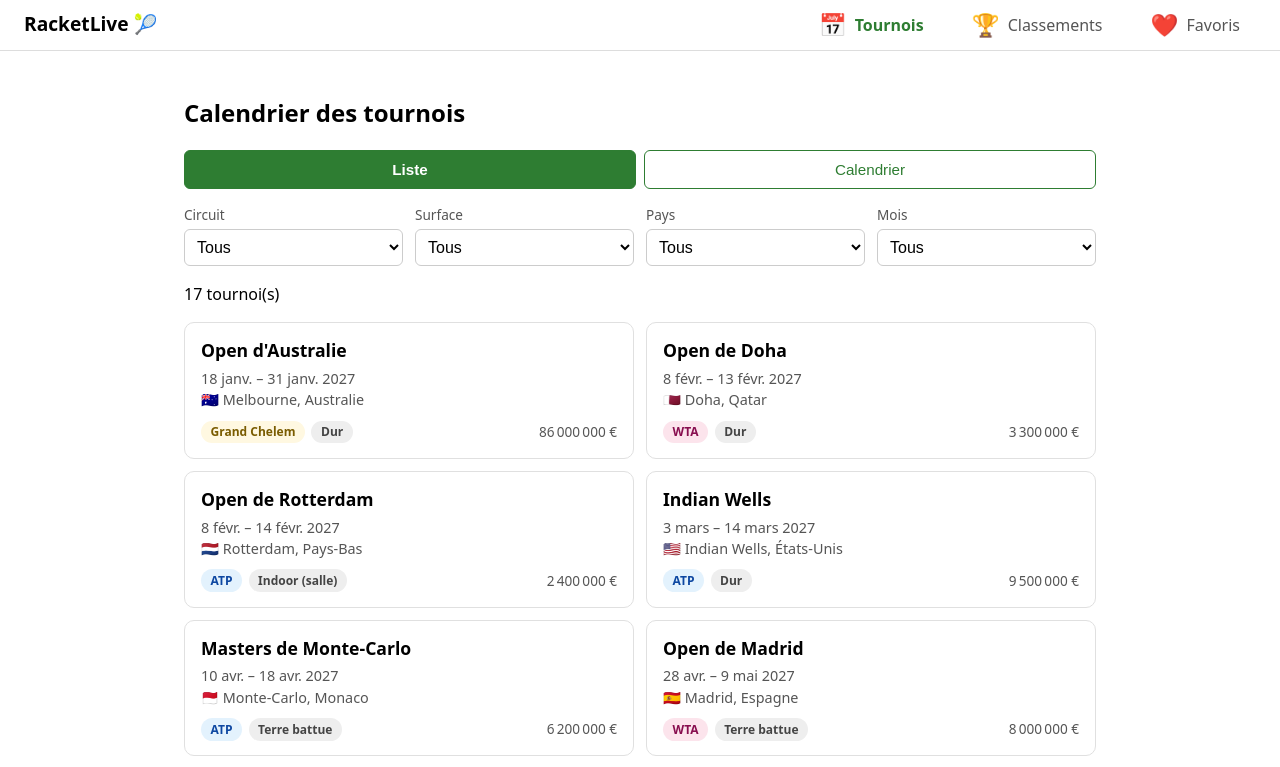
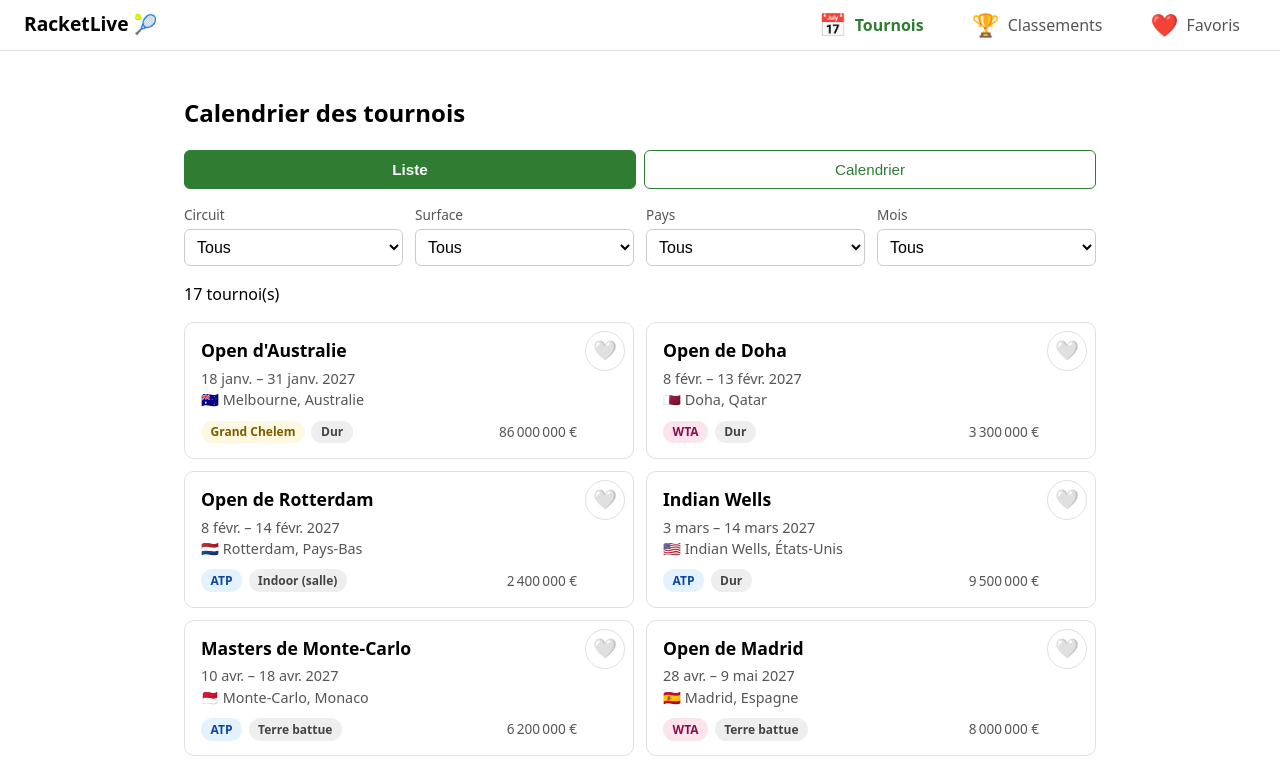
Before and after one commit to Labrosse-Anthony/racketlive, a React (Vite) app: page /calendrier in a window 1280 px wide. Shown: the top 767 px of the page. Built offline with nearby package versions, Linux system fonts and the light colour scheme.

Commit message:
Ajout du bouton cœur sur les tournois et les joueurs

```diff
--- a/src/components/rankings/RankingsTable.jsx
+++ b/src/components/rankings/RankingsTable.jsx
@@ -1,7 +1,9 @@
+import { Link } from 'react-router-dom'
 import { drapeau } from '../../utils/flags.js'
-import { Link } from 'react-router-dom'
+import FavoriteButton from '../ui/FavoriteButton.jsx'
 import './RankingsTable.css'
 
+// Affiche l'évolution du classement : ▲ gagné, ▼ perdu, – inchangé
 function Evolution({ valeur }) {
   if (valeur > 0) {
     return <span className="evolution evolution--up">▲ {valeur}</span>
@@ -25,10 +27,13 @@ function RankingsTable({ joueurs }) {
             <th scope="col" className="rankings-table__nombre">
               Points
             </th>
+            <th scope="col">
+              <span className="visuellement-cache">Favori</span>
+            </th>
           </tr>
         </thead>
         <tbody>
-          {joueurs.map((joueur ) => (
+          {joueurs.map((joueur) => (
             <tr key={joueur.id}>
               <td>{joueur.rang}</td>
               <td>
@@ -47,6 +52,9 @@ function RankingsTable({ joueurs }) {
               <td className="rankings-table__nombre">
                 {joueur.points.toLocaleString('fr-FR')}
               </td>
+              <td>
+                <FavoriteButton type="joueurs" id={joueur.id} nom={joueur.nom} />
+              </td>
             </tr>
           ))}
         </tbody>
--- a/src/components/tournaments/TournamentCard.css
+++ b/src/components/tournaments/TournamentCard.css
@@ -72,3 +72,17 @@
   background: #eeeeee;
   color: #444444;
 }
+
+.tournoi-card {
+  position: relative;
+}
+
+.tournoi-card__favori {
+  position: absolute;
+  top: 0.5rem;
+  right: 0.5rem;
+}
+
+.tournoi-card__lien {
+  padding-right: 3.5rem;
+}
--- a/src/components/tournaments/TournamentCard.jsx
+++ b/src/components/tournaments/TournamentCard.jsx
@@ -1,8 +1,9 @@
 import { Link } from 'react-router-dom'
 import { drapeau } from '../../utils/flags.js'
 import { formaterPeriode } from '../../utils/dates.js'
+import { formaterEuros } from '../../utils/format.js'
 import { CIRCUITS, SURFACES, PAYS } from '../../utils/labels.js'
-import { formaterEuros } from '../../utils/format.js'
+import FavoriteButton from '../ui/FavoriteButton.jsx'
 import './TournamentCard.css'
 
 function TournamentCard({ tournoi }) {
@@ -31,6 +32,10 @@ function TournamentCard({ tournoi }) {
           <span className="tournoi-card__dotation">{dotation}</span>
         </div>
       </Link>
+
+      <div className="tournoi-card__favori">
+        <FavoriteButton type="tournois" id={tournoi.id} nom={tournoi.nom} />
+      </div>
     </article>
   )
 }
--- /dev/null
+++ b/src/components/ui/FavoriteButton.css
@@ -0,0 +1,27 @@
+.favori {
+  display: flex;
+  align-items: center;
+  justify-content: center;
+  width: 2.5rem;
+  height: 2.5rem;
+  border: 1px solid #e0e0e0;
+  border-radius: 50%;
+  background: #ffffff;
+  font-size: 1.2rem;
+  line-height: 1;
+  cursor: pointer;
+}
+
+.favori:hover {
+  border-color: #c62828;
+}
+
+.favori:focus-visible {
+  outline: 3px solid #f9a825;
+  outline-offset: 2px;
+}
+
+.favori--actif {
+  border-color: #c62828;
+  background: #fdecea;
+}
--- /dev/null
+++ b/src/components/ui/FavoriteButton.jsx
@@ -0,0 +1,21 @@
+import { useFavorites } from '../../hooks/useFavorites.js'
+import './FavoriteButton.css'
+
+function FavoriteButton({ type, id, nom }) {
+  const { estFavori, basculerFavori } = useFavorites()
+  const actif = estFavori(type, id)
+
+  return (
+    <button
+      type="button"
+      className={actif ? 'favori favori--actif' : 'favori'}
+      aria-pressed={actif}
+      aria-label={`Favori : ${nom}`}
+      onClick={() => basculerFavori(type, id)}
+    >
+      <span aria-hidden="true">{actif ? '❤️' : '🤍'}</span>
+    </button>
+  )
+}
+
+export default FavoriteButton
--- a/src/pages/JoueurPage.css
+++ b/src/pages/JoueurPage.css
@@ -50,6 +50,10 @@
   font-size: 1.05rem;
 }
 
+.joueur__favori {
+  margin-left: auto;
+}
+
 @media (min-width: 768px) {
   .joueur__infos {
     grid-template-columns: repeat(3, 1fr);
--- a/src/pages/JoueurPage.jsx
+++ b/src/pages/JoueurPage.jsx
@@ -8,6 +8,7 @@ import { calculerAge } from '../utils/dates.js'
 import { CIRCUITS, PAYS, MAINS } from '../utils/labels.js'
 import PlayerResults from '../components/players/PlayerResults.jsx'
 import PlayerUpcoming from '../components/players/PlayerUpcoming.jsx'
+import FavoriteButton from '../components/ui/FavoriteButton.jsx'
 import './JoueurPage.css'
 
 function JoueurPage() {
@@ -60,6 +61,9 @@ function JoueurPage() {
           <span className={`badge badge--${joueur.circuit}`}>
             {CIRCUITS[joueur.circuit]}
           </span>
+        </div>
+        <div className="joueur__favori">
+          <FavoriteButton type="joueurs" id={joueur.id} nom={joueur.nom} />
         </div>
       </header>
 
--- a/src/pages/TournoiDetailPage.css
+++ b/src/pages/TournoiDetailPage.css
@@ -48,6 +48,18 @@
   font-size: 1.05rem;
 }
 
+.tournoi-detail__titre {
+  display: flex;
+  align-items: center;
+  justify-content: space-between;
+  gap: 1rem;
+  margin-bottom: 0.5rem;
+}
+
+.tournoi-detail__titre h1 {
+  margin: 0;
+}
+
 @media (min-width: 768px) {
   .tournoi-detail__infos {
     grid-template-columns: 1fr 1fr;
--- a/src/pages/TournoiDetailPage.jsx
+++ b/src/pages/TournoiDetailPage.jsx
@@ -9,6 +9,7 @@ import { drapeau } from '../utils/flags.js'
 import { formaterPeriode } from '../utils/dates.js'
 import { formaterEuros } from '../utils/format.js'
 import { CIRCUITS, SURFACES, PAYS } from '../utils/labels.js'
+import FavoriteButton from '../components/ui/FavoriteButton.jsx'
 import './TournoiDetailPage.css'
 
 function TournoiDetailPage() {
@@ -54,7 +55,10 @@ function TournoiDetailPage() {
         ← Retour au calendrier
       </Link>
 
-      <h1>{tournoi.nom}</h1>
+      <div className="tournoi-detail__titre">
+        <h1>{tournoi.nom}</h1>
+        <FavoriteButton type="tournois" id={tournoi.id} nom={tournoi.nom} />
+      </div>
 
       <div className="tournoi-detail__badges">
         <span className={`badge badge--${tournoi.circuit}`}>
```
